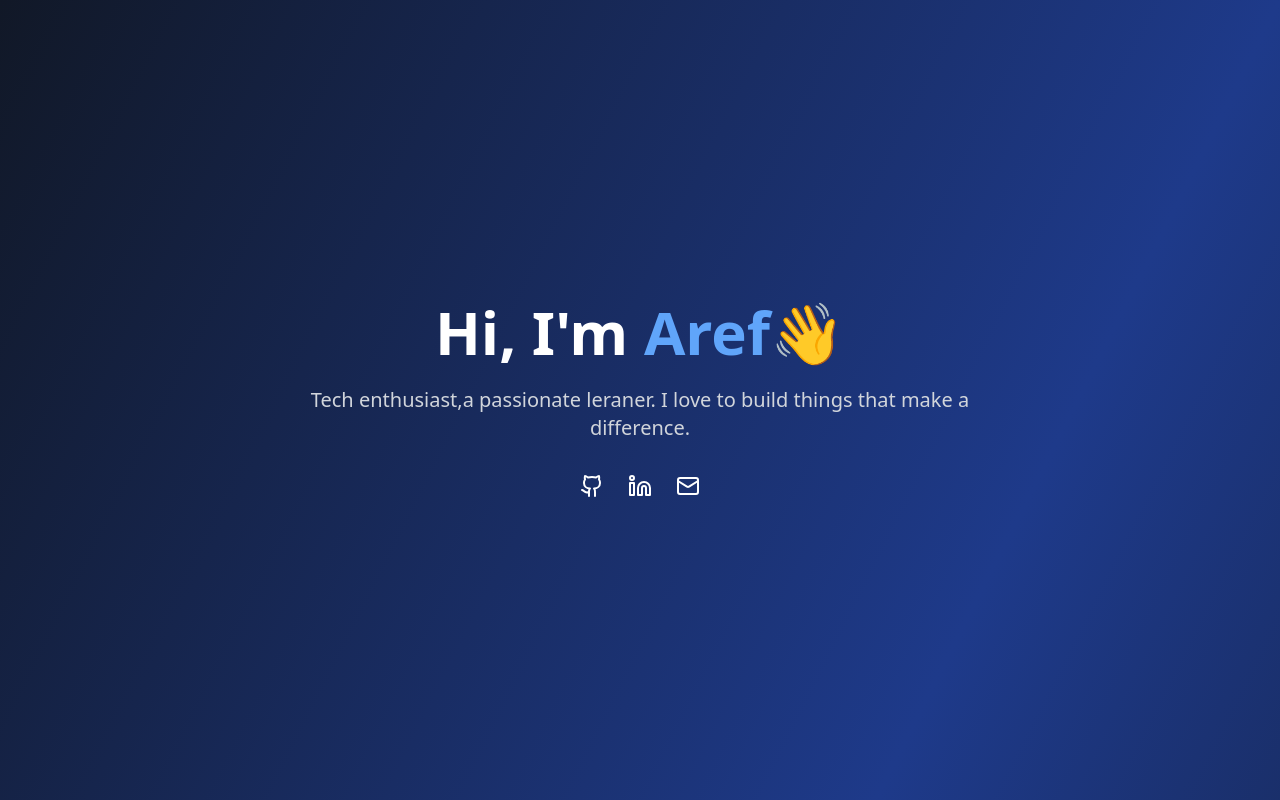
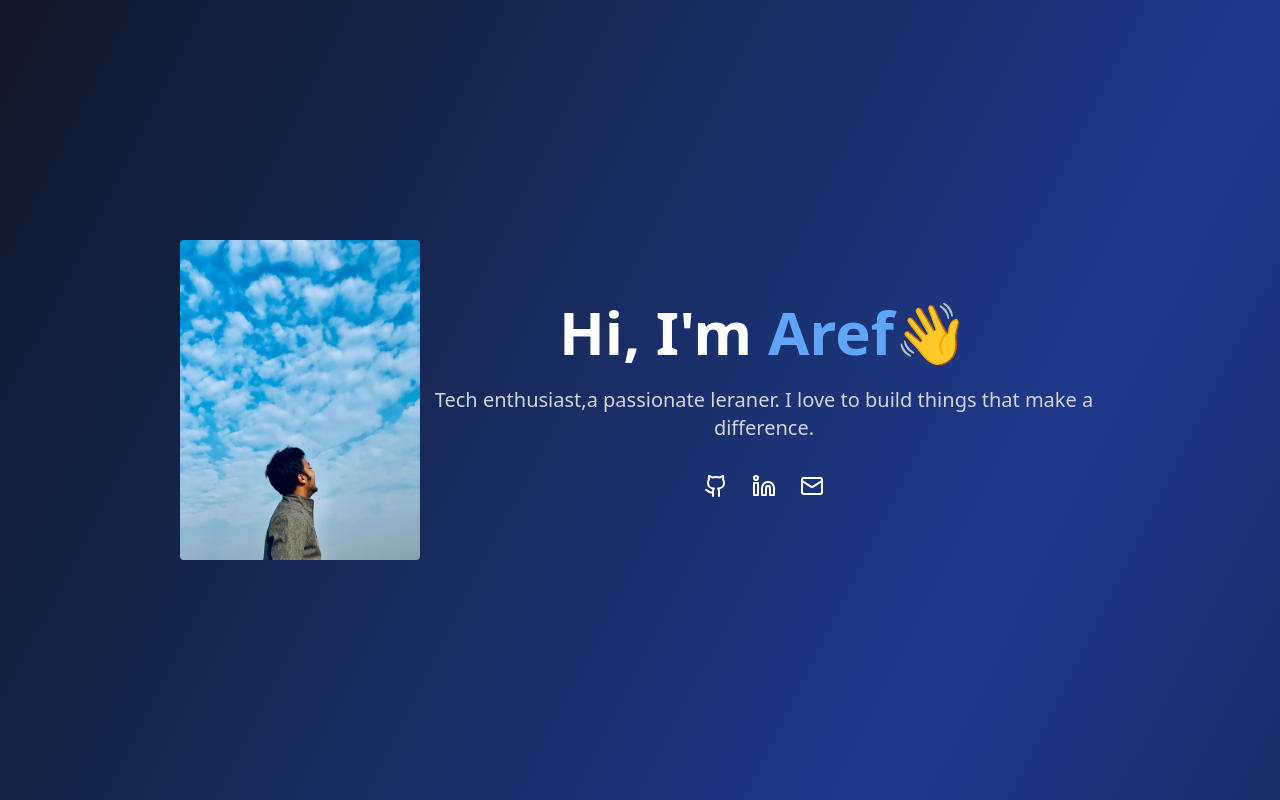
Before and after one commit to rf104/portfolio_01, a React (Vite) app: page / in a window 1280 px wide. Shown: the top 800 px of the page. Built offline with nearby package versions, Linux system fonts and the light colour scheme.

Commit message:
Porfile Pic Portion add

```diff
--- a/src/App.tsx
+++ b/src/App.tsx
@@ -2,8 +2,23 @@ import { Github, Linkedin, Mail, Code, User, Briefcase } from 'lucide-react';
 import ParticleBackground from './components/ParticleBackground';
 import ProjectCard from './components/ProjectCard';
 import holdingArmImage from './images/holding_arm.jpg';
+import profile1 from './images/2.jpg';
+import profile2 from './images/6.jpg';
+import './index.css';
+import { useEffect, useState } from 'react';
 
 function App() {
+  const [profileImage, setProfileImage] = useState(profile1);
+  const [fadeClass, setFadeClass] = useState('animate-fade-in');
+
+  useEffect(() => {
+    const interval = setInterval(() => {
+      setProfileImage((prevImage) => (prevImage === profile1 ? profile2 : profile1));
+      setFadeClass('animate-fade-in');
+    }, 3000); // Change image every 3 seconds
+
+    return () => clearInterval(interval); // Cleanup interval on component unmount
+  }, []);
   const projects = [
     {
       title: "Blood Bridge",
@@ -21,6 +36,10 @@ function App() {
 
       {/* Header/Hero Section */}
       <header className="min-h-screen flex items-center justify-center px-4">
+        <div className='flex flex-col-2 justify-between items-center gap-2'>
+          <div className={`profile-image ${fadeClass}`}>
+            <img src={profileImage} alt="profile picture" className="rounded h-80 w-60 mx-auto" />
+          </div>
         <div className="text-center">
           <h1 className="text-6xl font-bold text-white mb-6 animate-fade-in">
             Hi, I'm <span className="text-blue-400">Aref👋</span>
@@ -39,6 +58,7 @@ function App() {
               <Mail size={24} />
             </a>
           </div>
+        </div>
         </div>
       </header>
 
--- a/src/index.css
+++ b/src/index.css
@@ -33,3 +33,13 @@
 ::-webkit-scrollbar-thumb:hover {
   background: rgba(255, 255, 255, 0.4);
 }
+.profile-image{
+  transition: opacity 1s ease-in-out;
+}
+.profile-image.fade-out{
+  opacity: 0;
+}
+
+.profile-image.fade-in{
+  opacity: 1;
+}
```
Also changed, not shown: src/images/2.jpg (added), src/images/6.jpg (added).
